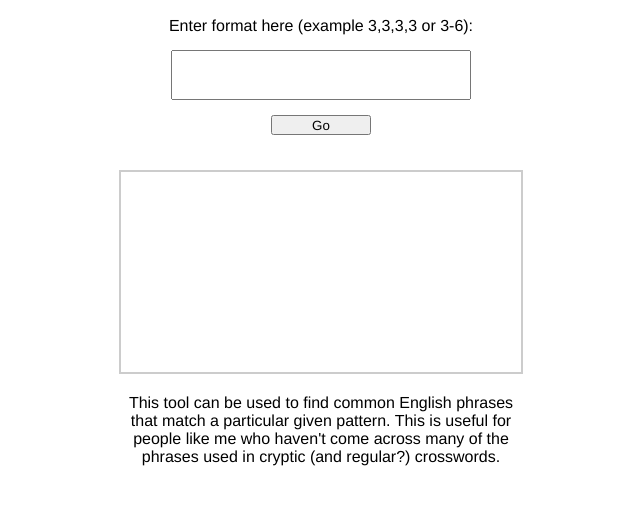
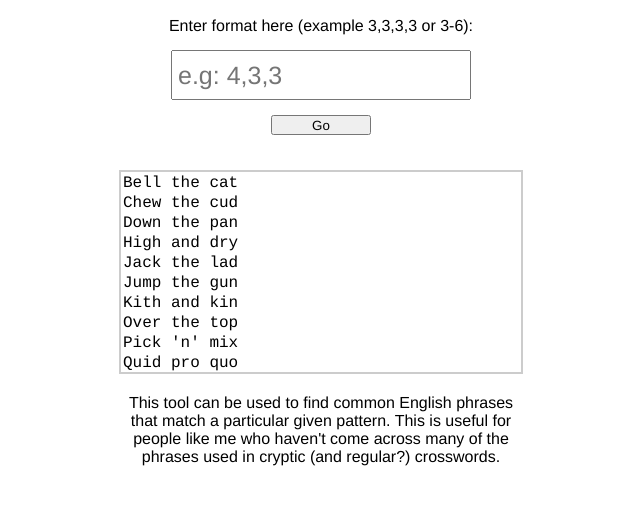
Before and after one commit to jamespwilliams/phrase-matcher, a plain HTML site: page index.html in a window 1280 px wide. Shown: the part 63-568 px from the top of the page, without its empty margins (319-959 px from the left). Drawn offline with Linux system fonts and the light colour scheme.

Commit message:
Add code to search sayings based on the inputted format

```diff
--- a/index.html
+++ b/index.html
@@ -14,7 +14,7 @@
 				<caption id="format-caption">
 					Enter format here (example 3,3,3,3 or 3-6):
 				</caption>
-				<input id="format-input" type="text">
+				<input id="format-input" type="text" placeholder="e.g: 4,3,3">
 				<button id="format-go">Go</button>
 
 				<p id="format-error">abc</p>
--- a/js/main.js
+++ b/js/main.js
@@ -15,9 +15,11 @@ function getFormatRegex(formatString) {
 
 	if (!validator.exec(formatString)) {
 		return null;
-	} else {
-		return /^..............$/;
 	}
+
+
+
+	return /^.... ... ...$/gm;
 }
 
 function reloadResults() {
@@ -31,14 +33,22 @@ function reloadResults() {
 
 	if (formatRegex == null) {
 		displayError("Invalid format");
+		return;
 	}
 
-	return;
+	jQuery.get('sayings.txt', function(data) {
 
-	jQuery.get('sayings.txt', function(data) {
-    	for (line of data.split("\n")) {
-    		$("#results").append("<tr><td>" + line + "</td></tr>");
-    	}
+		console.log(data);
+
+		while (match = formatRegex.exec(data)) {
+			console.log(match);
+
+			$("#results").append("<tr><td>" + match + "</td></tr>");
+
+			if (formatRegex.lastIndex == match.lastIndex) {
+				formatRegex.lastIndex++;
+			}
+		}
 	});
 }
 
--- a/stylesheet.css
+++ b/stylesheet.css
@@ -24,11 +24,16 @@
 	margin-bottom: 20px;
 }
 
+td {
+	font-family: Courier,monospace;
+}
+
 #format-input {
 	width: 300px;
 	height:50px;
 	font-size: 25px;
 	margin-top:15px;
+	padding-left: 5px;
 }
 
 #description {
```
